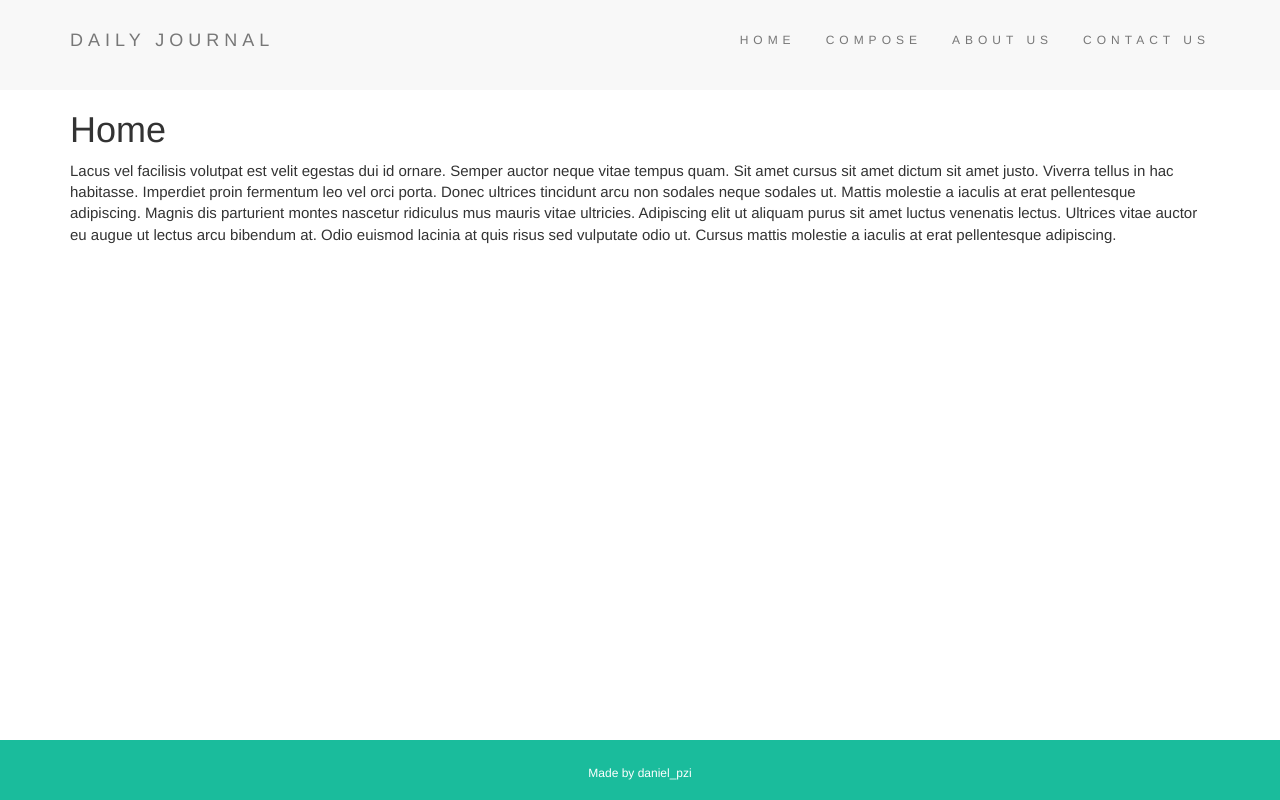
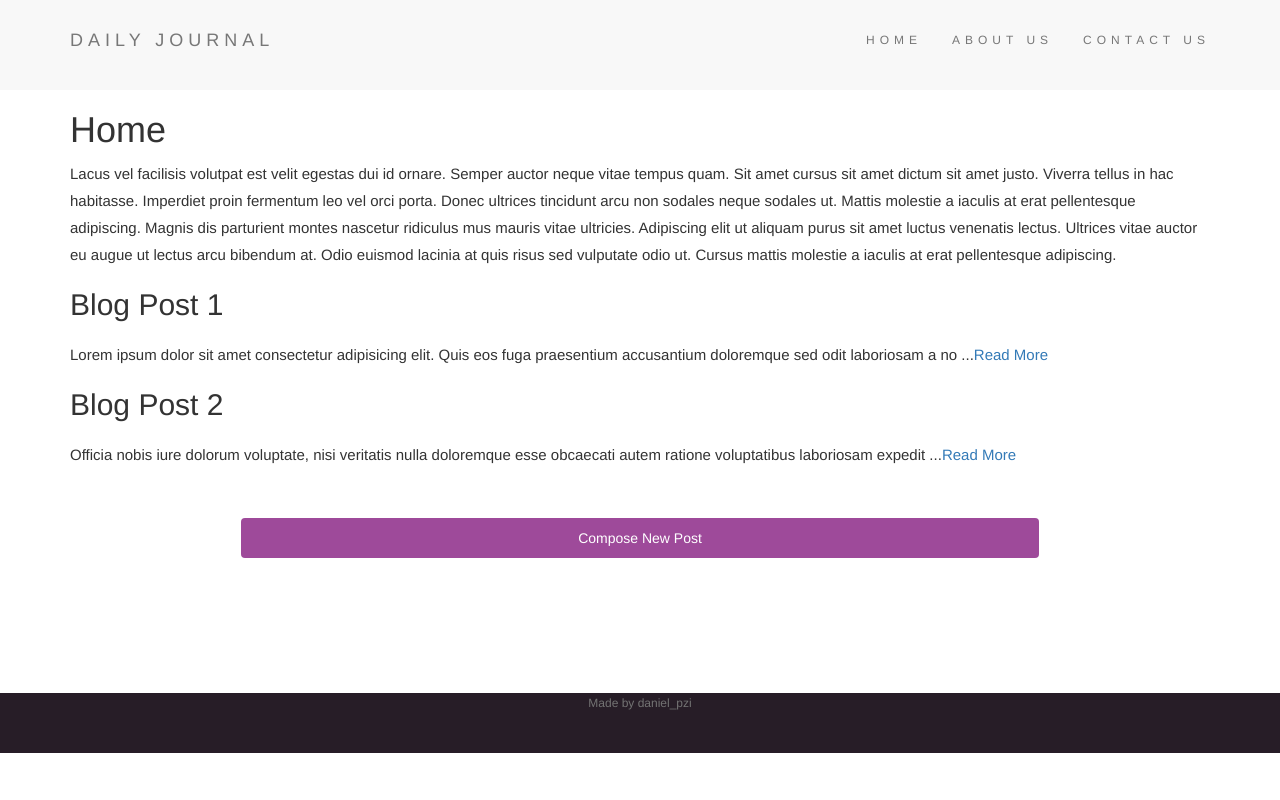
Before and after one commit to DEFIdaniel1/blog-ejs, a Node server app: page / in a window 1280 px wide. Run offline with Node 20, Linux system fonts and the light colour scheme.

Commit message:
project main features complete

```diff
--- a/app.js
+++ b/app.js
@@ -1,6 +1,9 @@
 const express = require("express");
-const ejs = require("ejs");
+const app = express();
 const _ = require("lodash");
+app.set("view engine", "ejs");
+app.use(express.urlencoded({ extended: true }));
+app.use(express.static("public"));
 
 const homeStartingContent =
   "Lacus vel facilisis volutpat est velit egestas dui id ornare. Semper auctor neque vitae tempus quam. Sit amet cursus sit amet dictum sit amet justo. Viverra tellus in hac habitasse. Imperdiet proin fermentum leo vel orci porta. Donec ultrices tincidunt arcu non sodales neque sodales ut. Mattis molestie a iaculis at erat pellentesque adipiscing. Magnis dis parturient montes nascetur ridiculus mus mauris vitae ultricies. Adipiscing elit ut aliquam purus sit amet luctus venenatis lectus. Ultrices vitae auctor eu augue ut lectus arcu bibendum at. Odio euismod lacinia at quis risus sed vulputate odio ut. Cursus mattis molestie a iaculis at erat pellentesque adipiscing.";
@@ -8,15 +11,16 @@ const aboutContent =
   "Hac habitasse platea dictumst vestibulum rhoncus est pellentesque. Dictumst vestibulum rhoncus est pellentesque elit ullamcorper. Non diam phasellus vestibulum lorem sed. Platea dictumst quisque sagittis purus sit. Egestas sed sed risus pretium quam vulputate dignissim suspendisse. Mauris in aliquam sem fringilla. Semper risus in hendrerit gravida rutrum quisque non tellus orci. Amet massa vitae tortor condimentum lacinia quis vel eros. Enim ut tellus elementum sagittis vitae. Mauris ultrices eros in cursus turpis massa tincidunt dui.";
 const contactContent =
   "Scelerisque eleifend donec pretium vulputate sapien. Rhoncus urna neque viverra justo nec ultrices. Arcu dui vivamus arcu felis bibendum. Consectetur adipiscing elit duis tristique. Risus viverra adipiscing at in tellus integer feugiat. Sapien nec sagittis aliquam malesuada bibendum arcu vitae. Consequat interdum varius sit amet mattis. Iaculis nunc sed augue lacus. Interdum posuere lorem ipsum dolor sit amet consectetur adipiscing elit. Pulvinar elementum integer enim neque. Ultrices gravida dictum fusce ut placerat orci nulla. Mauris in aliquam sem fringilla ut morbi tincidunt. Tortor posuere ac ut consequat semper viverra nam libero.";
-let posts = [{}];
-
-const app = express();
-
-app.set("view engine", "ejs");
-
-app.use(express.urlencoded({ extended: true }));
-app.use(express.static("public"));
-
+let posts = [
+  {
+    title: "Blog Post 1",
+    post: "Lorem ipsum dolor sit amet consectetur adipisicing elit. Quis eos fuga praesentium accusantium doloremque sed odit laboriosam a non accusamus natus, perspiciatis labore pariatur consectetur obcaecati doloribus. Aliquam inventore quo et recusandae dolore soluta ipsam, repellendus vel ducimus. Enim corporis aliquid aut at quos deserunt debitis voluptate inventore tempora dolorum?",
+  },
+  {
+    title: "Blog Post 2",
+    post: "Officia nobis iure dolorum voluptate, nisi veritatis nulla doloremque esse obcaecati autem ratione voluptatibus laboriosam expedita voluptas, aut deleniti quidem eaque illo! Lorem, ipsum dolor sit amet consectetur adipisicing elit. Officia nobis iure dolorum voluptate, nisi veritatis nulla doloremque esse obcaecati autem ratione voluptatibus laboriosam expedita voluptas, aut deleniti quidem eaque illo!",
+  },
+];
 app.get("/", (req, res) => {
   res.render("home", { homeContent: homeStartingContent, blogPosts: posts });
 });
@@ -35,9 +39,9 @@ app.get("/post/:postName", (req, res) => {
   for (let i = 0; i < posts.length; i++) {
     let loopTitle = _.lowerCase(posts[i].title);
     if (loopTitle === postTitle) {
-      console.log(posts[i].title);
-      console.log(posts[i].post);
       res.render("post", { heading: posts[i].title, content: posts[i].post });
+    } else {
+      res.redirect("/");
     }
   }
 });
--- a/public/css/styles.css
+++ b/public/css/styles.css
@@ -11,8 +11,8 @@
   font-size: 12px;
   letter-spacing: 5px;
 }
-.navbar-nav  li a:hover {
-    color: #1abc9c !important;
+.navbar-nav li a:hover {
+  color: #9e4a9a !important;
 }
 
 .footer-padding {
@@ -20,21 +20,42 @@
 }
 
 .footer {
-	position: absolute;
+  /* position: absolute; */
   text-align: center;
   bottom: 0;
   width: 100%;
   height: 60px;
-	background-color: #1abc9c;
+  background-color: #271d27;
 }
 
 .footer p {
   margin-top: 25px;
   font-size: 12px;
-  color: #fff;
+  color: rgb(115, 115, 115);
 }
 
 p {
   font-size: 1.5rem;
   font-weight: 400;
+  line-height: 1.8;
 }
+
+.home {
+  text-align: center;
+}
+.home-btn {
+  justify-content: center;
+  width: 70%;
+  margin: 4rem;
+  background-color: #9e4a9a;
+  border: none;
+  padding: 1rem;
+  transform: all .2s;
+}
+.home-btn:hover,
+.home-btn:active {
+  background-color: #af7fad;
+}
+label {
+    margin-top: 2rem;
+}
--- a/views/compose.ejs
+++ b/views/compose.ejs
@@ -19,7 +19,11 @@
       rows="10"
       placeholder="Write your post..."
     ></textarea>
-    <button class="btn btn-primary" type="submit" name="compose">Publish</button>
+    <div class="home">
+      <button class="btn btn-primary home-btn" type="submit" name="compose">
+        Publish
+      </button>
+    </div>
   </form>
 </div>
 
--- a/views/home.ejs
+++ b/views/home.ejs
@@ -4,8 +4,15 @@
 <p><%= homeContent %></p>
 
 <% blogPosts.forEach((post)=> { %>
-    <h2><%= post.title %><h2>
-    <p><%= post.post %></p>
-<%})%>
-
-<%- include('partials/footer') -%>
+<h2>
+  <%= post.title %>
+  <h2>
+    <% let content = post.post.substring(0,130) %>
+    <p><%= content %> ...<a href="/post/<%=post.title%>">Read More</a></p>
+    <%})%>
+    <form class="home" action="/compose">
+      <button class="btn btn-primary home-btn">Compose New Post</button>
+    </form>
+    <%- include('partials/footer') -%>
+  </h2>
+</h2>
--- a/views/partials/header.ejs
+++ b/views/partials/header.ejs
@@ -15,7 +15,6 @@
         <ul class="nav navbar-nav navbar-right">
           <!-- 6 -->
           <li id="home"><a href="/">HOME</a></li>
-          <li id="compose"><a href="/compose">COMPOSE</a></li>
           <li id="about"><a href="/about">ABOUT US</a></li>
           <li id="contact"><a href="/contact">CONTACT US</a></li>
         </ul>
```
Lines whose indentation alone changed are shown as unchanged.
